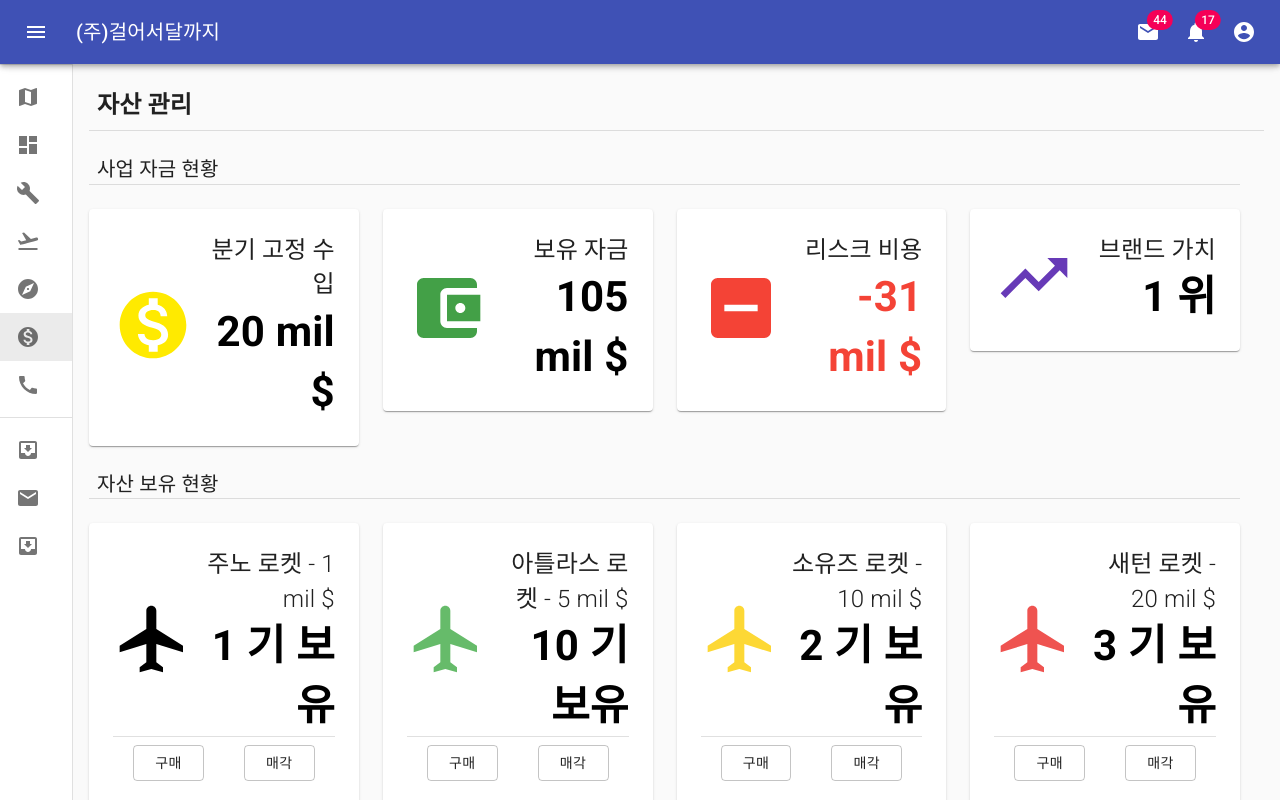
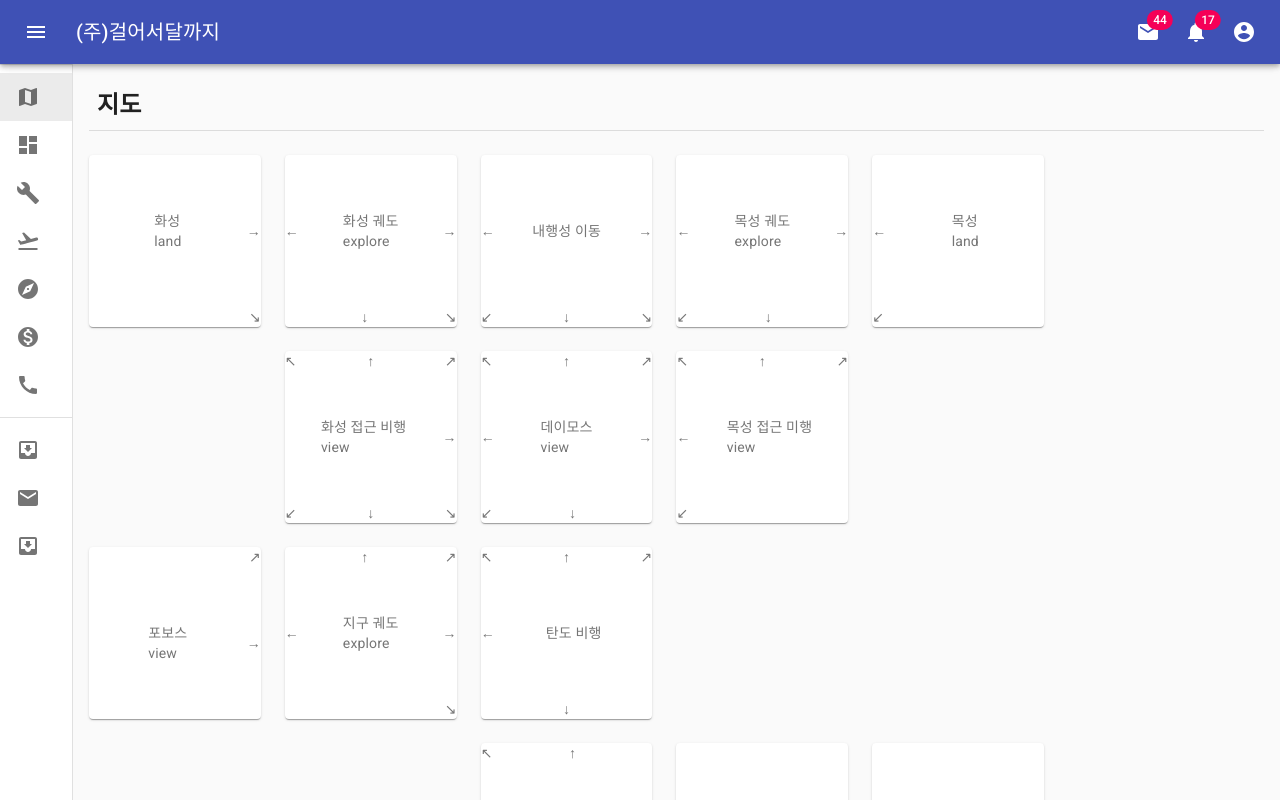
Before and after one commit to tenderpooh/space-s, a React (Create React App) app: page / in a window 1280 px wide. Shown: the top 800 px of the page. Built offline with nearby package versions, Linux system fonts and the light colour scheme.

Commit message:
프론트엔드 1차 종료

```diff
--- a/src/components/Contents/Asset.jsx
+++ b/src/components/Contents/Asset.jsx
@@ -3,7 +3,6 @@ import { Grid, Paper, Box, Divider, Button } from "@material-ui/core";
 import { makeStyles } from "@material-ui/core/styles";
 import {
   MonetizationOn,
-  Autorenew,
   AccountBalanceWallet,
   TrendingUp,
   Flight,
@@ -28,8 +27,8 @@ const funds = [
     icon: (
       <MonetizationOn
         style={{
-          width: 80,
-          height: 80,
+          width: 50,
+          height: 50,
           color: yellow["A400"]
         }}
       />
@@ -42,8 +41,8 @@ const funds = [
     icon: (
       <AccountBalanceWallet
         style={{
-          width: 80,
-          height: 80,
+          width: 50,
+          height: 50,
           color: green[600]
         }}
       />
@@ -56,8 +55,8 @@ const funds = [
     icon: (
       <IndeterminateCheckBox
         style={{
-          width: 80,
-          height: 80,
+          width: 50,
+          height: 50,
           color: red[500]
         }}
       />
@@ -70,8 +69,8 @@ const funds = [
     icon: (
       <TrendingUp
         style={{
-          width: 80,
-          height: 80,
+          width: 50,
+          height: 50,
           color: deepPurple[500]
         }}
       />
@@ -87,8 +86,8 @@ const assets = [
     icon: (
       <Flight
         style={{
-          width: 80,
-          height: 80,
+          width: 50,
+          height: 50,
           color: "black"
         }}
       />
@@ -101,8 +100,8 @@ const assets = [
     icon: (
       <Flight
         style={{
-          width: 80,
-          height: 80,
+          width: 50,
+          height: 50,
           color: green[400]
         }}
       />
@@ -115,8 +114,8 @@ const assets = [
     icon: (
       <Flight
         style={{
-          width: 80,
-          height: 80,
+          width: 50,
+          height: 50,
           color: yellow[600]
         }}
       />
@@ -129,8 +128,8 @@ const assets = [
     icon: (
       <Flight
         style={{
-          width: 80,
-          height: 80,
+          width: 50,
+          height: 50,
           color: red[400]
         }}
       />
@@ -143,8 +142,8 @@ const assets = [
     icon: (
       <AirlineSeatReclineNormal
         style={{
-          width: 80,
-          height: 80,
+          width: 50,
+          height: 50,
           color: grey[700]
         }}
       />
@@ -157,8 +156,8 @@ const assets = [
     icon: (
       <AirlineSeatReclineNormal
         style={{
-          width: 80,
-          height: 80,
+          width: 50,
+          height: 50,
           color: green[400]
         }}
       />
@@ -171,8 +170,8 @@ const assets = [
     icon: (
       <AirlineSeatReclineNormal
         style={{
-          width: 80,
-          height: 80,
+          width: 50,
+          height: 50,
           color: red[400]
         }}
       />
@@ -185,8 +184,8 @@ const assets = [
     icon: (
       <Shop
         style={{
-          width: 80,
-          height: 80,
+          width: 50,
+          height: 50,
           color: "black"
         }}
       />
@@ -201,11 +200,11 @@ const AssetPaper = props => {
       <Box display="flex" alignItems="center">
         <Box width="40%">{props.icon}</Box>
         <Box width="60%">
-          <Box fontSize={24} fontWeight="fontWeightLight" textAlign="right">
+          <Box fontSize={18} fontWeight="fontWeightLight" textAlign="right">
             {props.title}
           </Box>
           <Box
-            fontSize={42}
+            fontSize={24}
             fontWeight="fontWeightBold"
             textAlign="right"
             color={props.amount > 0 ? "black" : red[500]}
@@ -226,6 +225,7 @@ const AssetPaper = props => {
           >
             <Button
               variant="outlined"
+              size="small"
               fullWidth
               style={{ marginLeft: 20, marginRight: 20 }}
             >
@@ -248,8 +248,6 @@ const AssetPaper = props => {
 };
 
 export default function Asset() {
-  const classes = useStyles();
-
   return (
     <Grid container item xs={12} spacing={3}>
       <Grid item xs={12}>
--- a/src/components/Contents/Customer.jsx
+++ b/src/components/Contents/Customer.jsx
@@ -1,6 +1,8 @@
 import React from "react";
-import { Grid, Paper } from "@material-ui/core";
+import { Grid, Box, Divider } from "@material-ui/core";
 import { makeStyles } from "@material-ui/core/styles";
+import CustomerTable from "./Customer/CustomerTable";
+import Packages from "./Customer/Packages";
 
 const useStyles = makeStyles(theme => ({
   paper: {
@@ -13,8 +15,27 @@ const useStyles = makeStyles(theme => ({
 export default function Customer() {
   const classes = useStyles();
   return (
-    <Grid item xs={12}>
-      <Paper className={classes.paper}>지도</Paper>
+    <Grid container item xs={12} spacing={5}>
+      <Grid item xs={6}>
+        <Box fontSize={20} fontWeight={500} marginLeft={1}>
+          우주 여행 트렌드
+        </Box>
+        <Divider />
+      </Grid>
+      <Grid item xs={6}>
+        <Box fontSize={20} fontWeight={500} marginLeft={1}>
+          여행 중 고객 현황
+        </Box>
+        <Divider />
+        <CustomerTable />
+      </Grid>
+      <Grid item xs={12}>
+        <Box fontSize={20} fontWeight={500} marginLeft={1}>
+          여행 패키지 시장 가격
+        </Box>
+        <Divider />
+      </Grid>
+      <Packages />
     </Grid>
   );
 }
--- /dev/null
+++ b/src/components/Contents/Customer/CustomerTable.jsx
@@ -0,0 +1,153 @@
+import React from "react";
+import {
+  Table,
+  TableHead,
+  TableBody,
+  TableCell,
+  TableContainer,
+  TablePagination,
+  TableRow
+} from "@material-ui/core";
+
+import {
+  SentimentVerySatisfied,
+  SentimentVeryDissatisfied,
+  SentimentSatisfied,
+  SentimentDissatisfied
+} from "@material-ui/icons";
+import { red, green, orange, blueGrey } from "@material-ui/core/colors";
+
+function createData(ship, customer, issue, satisfaction) {
+  return { ship, customer, issue, satisfaction };
+}
+
+const rows = [
+  createData(
+    "Cupcake",
+    305,
+    3.7,
+    <SentimentVeryDissatisfied fontSize="default" style={{ color: red[500] }} />
+  ),
+  createData(
+    "Donut",
+    452,
+    25.0,
+    <SentimentVerySatisfied fontSize="default" style={{ color: green[500] }} />
+  ),
+  createData(
+    "Eclair",
+    262,
+    16.0,
+    <SentimentDissatisfied fontSize="default" style={{ color: orange[500] }} />
+  ),
+  createData(
+    "Frozen yoghurt",
+    159,
+    6.0,
+    <SentimentSatisfied fontSize="default" style={{ color: blueGrey[500] }} />
+  ),
+  createData(
+    "Gingerbread",
+    356,
+    16.0,
+    <SentimentDissatisfied fontSize="default" style={{ color: red[500] }} />
+  )
+];
+
+const headCells = [
+  {
+    id: "ship",
+    align: "center",
+    disablePadding: true,
+    label: "우주선"
+  },
+  { id: "customer", align: "right", disablePadding: false, label: "탑승 인원" },
+  {
+    id: "issue",
+    align: "right",
+    disablePadding: false,
+    label: "안전 이슈 발생"
+  },
+  {
+    id: "satisfaction",
+    align: "center",
+    disablePadding: false,
+    label: "고객 만족도"
+  }
+];
+
+export default function CustomerTable() {
+  const [page, setPage] = React.useState(0);
+  const [rowsPerPage, setRowsPerPage] = React.useState(5);
+
+  const handleChangePage = (event, newPage) => {
+    setPage(newPage);
+  };
+
+  const handleChangeRowsPerPage = event => {
+    setRowsPerPage(parseInt(event.target.value, 10));
+    setPage(0);
+  };
+
+  const emptyRows =
+    rowsPerPage - Math.min(rowsPerPage, rows.length - page * rowsPerPage);
+
+  return (
+    <>
+      <TableContainer style={{ padding: 16 }}>
+        <Table size="small">
+          <TableHead>
+            <TableRow>
+              {headCells.map(headCell => (
+                <TableCell
+                  key={headCell.id}
+                  align={headCell.align}
+                  padding={headCell.disablePadding ? "none" : "default"}
+                >
+                  {headCell.label}
+                </TableCell>
+              ))}
+            </TableRow>
+          </TableHead>
+          <TableBody>
+            {rows
+              .slice(page * rowsPerPage, page * rowsPerPage + rowsPerPage)
+              .map((row, index) => {
+                const labelId = `enhanced-table-checkbox-${index}`;
+
+                return (
+                  <TableRow hover tabIndex={-1} key={row.ship}>
+                    <TableCell
+                      component="th"
+                      id={labelId}
+                      scope="row"
+                      padding="none"
+                    >
+                      {row.ship}
+                    </TableCell>
+                    <TableCell align="right">{row.customer}명</TableCell>
+                    <TableCell align="right">{row.issue}건</TableCell>
+                    <TableCell align="center">{row.satisfaction}</TableCell>
+                  </TableRow>
+                );
+              })}
+            {emptyRows > 0 && (
+              <TableRow style={{ height: 33 * emptyRows }}>
+                <TableCell colSpan={6} />
+              </TableRow>
+            )}
+          </TableBody>
+        </Table>
+      </TableContainer>
+      <TablePagination
+        rowsPerPageOptions={[5]}
+        component="div"
+        count={rows.length}
+        rowsPerPage={rowsPerPage}
+        page={page}
+        onChangePage={handleChangePage}
+        onChangeRowsPerPage={handleChangeRowsPerPage}
+      />
+    </>
+  );
+}
--- /dev/null
+++ b/src/components/Contents/Customer/Packages.jsx
@@ -0,0 +1,76 @@
+import React from "react";
+import { Grid, Paper, Box } from "@material-ui/core";
+import { makeStyles } from "@material-ui/core/styles";
+import { Flag } from "@material-ui/icons";
+import { yellow, green } from "@material-ui/core/colors";
+
+const useStyles = makeStyles(theme => ({
+  paper: {
+    padding: theme.spacing(3),
+    color: theme.palette.text.primary
+  }
+}));
+
+const packages = [
+  {
+    title: "지구 궤도 항해 패키지",
+    price: 0.1,
+    icon: (
+      <Flag
+        style={{
+          width: 80,
+          height: 80,
+          color: yellow["A400"]
+        }}
+      />
+    )
+  },
+  {
+    title: "달 착륙 패키지",
+    price: 1.0,
+    icon: (
+      <Flag
+        style={{
+          width: 80,
+          height: 80,
+          color: green["A400"]
+        }}
+      />
+    )
+  }
+];
+
+const PackagePaper = props => {
+  const classes = useStyles();
+  return (
+    <Paper className={classes.paper}>
+      <Box display="flex" alignItems="center">
+        <Box width="40%">{props.icon}</Box>
+        <Box width="60%">
+          <Box fontSize={18} fontWeight="fontWeightLight" textAlign="right">
+            {props.title}
+          </Box>
+          <Box fontSize={32} fontWeight="fontWeightBold" textAlign="right">
+            인당 {props.price} mil
+          </Box>
+        </Box>
+      </Box>
+    </Paper>
+  );
+};
+
+export default function Packages() {
+  return (
+    <Grid container item xs={12} spacing={3}>
+      {packages.map((pack, index) => (
+        <Grid key={index} item xs={3}>
+          <PackagePaper
+            icon={pack.icon}
+            title={pack.title}
+            price={pack.price}
+          />
+        </Grid>
+      ))}
+    </Grid>
+  );
+}
--- a/src/components/Contents/Map.jsx
+++ b/src/components/Contents/Map.jsx
@@ -1,20 +1,231 @@
 import React from "react";
-import { Grid, Paper } from "@material-ui/core";
+import { Grid, Paper, Box, Button } from "@material-ui/core";
 import { makeStyles } from "@material-ui/core/styles";
 
 const useStyles = makeStyles(theme => ({
-  paper: {
-    padding: theme.spacing(2),
-    textAlign: "center",
+  area: {
+    display: "flex",
+    flexDirection: "column",
+    justifyContent: "space-between",
+    alignItems: "center",
     color: theme.palette.text.secondary
+  },
+  areaCol: {
+    width: "100%",
+    display: "flex",
+    flexDirection: "row",
+    justifyContent: "space-between",
+    alignItems: "center"
   }
 }));
 
+function useWindowSize() {
+  const [size, setSize] = React.useState(0);
+  React.useLayoutEffect(() => {
+    function updateSize() {
+      setSize([window.innerWidth]);
+    }
+    window.addEventListener("resize", updateSize);
+    updateSize();
+    return () => window.removeEventListener("resize", updateSize);
+  }, []);
+  return size;
+}
+
+const areas = [
+  {
+    name: "화성",
+    type: "land",
+    e: 3,
+    se: 6
+  },
+  {
+    name: "화성 궤도",
+    type: "explore",
+    w: 2,
+    e: 3,
+    se: 6,
+    s: 2
+  },
+  {
+    name: "내행성 이동",
+    type: "",
+    w: 3,
+    e: 2,
+    sw: 5,
+    s: 3,
+    se: 6
+  },
+  {
+    name: "목성 궤도",
+    type: "explore",
+    w: 2,
+    sw: 9,
+    s: 3,
+    e: 2
+  },
+  {
+    name: "목성",
+    type: "land",
+    w: 2,
+    sw: 7
+  },
+  {
+    name: null,
+    type: null
+  },
+  {
+    name: null,
+    type: null
+  },
+  {
+    name: "화성 접근 비행",
+    type: "view",
+    nw: 6,
+    n: 2,
+    ne: 5,
+    e: 5,
+    sw: 6,
+    s: 8,
+    se: 8
+  },
+  {
+    name: "데이모스",
+    type: "view",
+    nw: 6,
+    n: 3,
+    ne: 9,
+    w: 5,
+    e: 6,
+    sw: 5,
+    s: 4
+  },
+  {
+    name: "목성 접근 미행",
+    type: "view",
+    nw: 6,
+    n: 3,
+    ne: 7,
+    w: 6,
+    sw: 9
+  },
+  {
+    name: null,
+    type: null
+  },
+  {
+    name: null,
+    type: null
+  },
+  {
+    name: "포보스",
+    type: "view",
+    ne: 6,
+    e: 5
+  },
+  {
+    name: "지구 궤도",
+    type: "explore",
+    n: 8,
+    ne: 5,
+    w: 5,
+    e: 2,
+    se: 0
+  },
+  {
+    name: "탄도 비행",
+    type: "",
+    nw: 8,
+    n: 4,
+    ne: 9,
+    w: 2,
+    s: 0
+  },
+  {
+    name: null,
+    type: null
+  },
+  {
+    name: null,
+    type: null
+  },
+  {
+    name: null,
+    type: null
+  },
+  {
+    name: null,
+    type: null
+  },
+  {
+    name: null,
+    type: null
+  },
+  {
+    name: "지구",
+    type: "",
+    nw: 6,
+    n: 3,
+    e: 4
+  },
+  {
+    name: "달 접근 비행",
+    type: "view",
+    w: 0,
+    e: 3
+  },
+  {
+    name: "달",
+    type: "land",
+    w: 3
+  }
+];
+
 export default function Map() {
   const classes = useStyles();
+  const boxEl = React.useRef(null);
+  const [widthValue, setWidthValue] = React.useState(0);
+  const windowWidth = useWindowSize();
+
+  React.useEffect(() => {
+    setWidthValue(boxEl.current.offsetWidth);
+  }, [windowWidth]);
+
   return (
-    <Grid item xs={12}>
-      <Paper className={classes.paper}>지도</Paper>
+    <Grid container item xs={12} spacing={3} display="flex">
+      {areas.map((area, index) => {
+        return (
+          <Grid item xs={2} key={index}>
+            {area.name !== null && (
+              <Paper
+                className={classes.area}
+                ref={boxEl}
+                style={{ height: widthValue }}
+              >
+                <Box className={classes.areaCol}>
+                  {area.nw !== undefined ? <Box>↖</Box> : <Box />}
+                  {area.n !== undefined ? <Box>↑</Box> : <Box />}
+                  {area.ne !== undefined ? <Box>↗</Box> : <Box />}
+                </Box>
+                <Box className={classes.areaCol}>
+                  {area.w !== undefined ? <Box>←</Box> : <Box />}
+                  <Box>
+                    <Box>{area.name}</Box>
+                    <Box>{area.type}</Box>
+                  </Box>
+                  {area.e !== undefined ? <Box>→</Box> : <Box />}
+                </Box>
+
+                <Box className={classes.areaCol}>
+                  {area.sw !== undefined ? <Box>↙</Box> : <Box />}
+                  {area.s !== undefined ? <Box>↓</Box> : <Box />}
+                  {area.se !== undefined ? <Box>↘</Box> : <Box />}
+                </Box>
+              </Paper>
+            )}
+          </Grid>
+        );
+      })}
     </Grid>
   );
 }
--- a/src/components/Contents/Operation.jsx
+++ b/src/components/Contents/Operation.jsx
@@ -4,7 +4,7 @@ import ShipOperation from "./Operation/ShipOperation";
 
 export default function Operation() {
   return (
-    <Grid container item spacing={3} xs={6}>
+    <Grid container item spacing={3} xs={12}>
       <ShipOperation no={1} />
       <ShipOperation no={2} />
       <ShipOperation no={3} />
--- a/src/context/AppProvider.jsx
+++ b/src/context/AppProvider.jsx
@@ -23,7 +23,7 @@ const AppProvider = ({ children }) => {
 
   const initialState = {
     menuOpened: false,
-    content: "자산 관리",
+    content: "지도",
     menuToggle,
     contentSelect
   };
```
